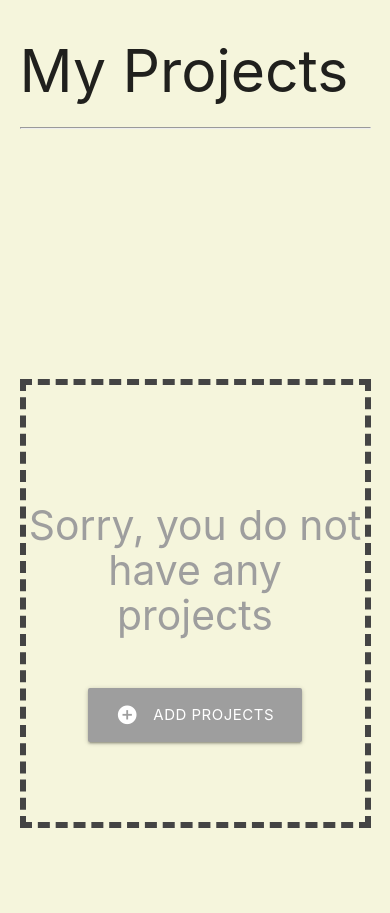
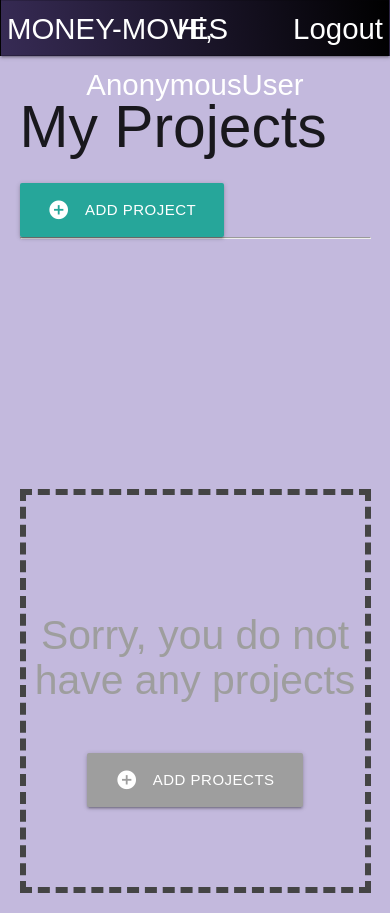
Before and after one commit to Ngina07/MoneyMoves, a Django app: page / in a window 390 px wide. Before the commit the page ends 828 px from the top, so only its background shows below. Run offline with Django 3.2, Linux system fonts and the light colour scheme; data that the repository does not hold is empty; some libraries are stand-ins or nearby versions.

Commit message:
style the webpage

```diff
--- a/budgetapp/templates/base.html
+++ b/budgetapp/templates/base.html
@@ -9,7 +9,7 @@
     {% if title %}
     <title>{{title}}</title>
     {% else %}
-    <title>Budgettttt</title>
+    <title>Money-moves</title>
     {% endif %}
 
     {% block styles %}
@@ -25,7 +25,7 @@
   </head>
 
   <body>
-
+    {% include 'navbar.html' %}
     {% block content %}
 
     {% endblock %}
--- a/budgetapp/templates/index.html
+++ b/budgetapp/templates/index.html
@@ -94,7 +94,7 @@
     .welcome .splash {
         height: 0px;
         padding: 0px;
-        border: 130em solid #039be5;
+        border: 130em solid rgb(74, 15, 114);
         position: fixed;
         left: 50%;
         top: 100%;
--- a/budgetapp/templates/navbar.html
+++ b/budgetapp/templates/navbar.html
@@ -0,0 +1,104 @@
+{% load static %}
+
+<body>
+    <nav class="navbar">
+        <span class="navbar-toggle" id="js-navbar-toggle">
+            <i class="fas fa-bars"></i>
+        </span>
+        <a href='{% url "list" %}' class='brand-logo left'>MONEY-MOVES</a>
+        <a href='{% url "list" %}' class='brand-logo center'>Hi, {{ user }}</a>
+        <a href="/logout/" class="brand-logo right">Logout</a>
+         </nav>
+</body>
+<style>
+    * {
+        box-sizing: border-box;
+        padding: 0;
+        margin: 0;
+    }
+
+    body {
+        font-family: "Josefin Sans", sans-serif;
+    }
+
+    .navbar {
+        font-size: 18px;
+        background-image: linear-gradient(260deg, black 0%, rgb(55, 43, 85) 100%);
+        border: 1px solid rgba(0, 0, 0, 0.2);
+        padding-bottom: 8px;
+    }
+
+    .main-nav {
+        list-style-type: none;
+        display: none;
+    }
+
+    .nav-links,
+    .logo {
+        text-decoration: none;
+        color: rgba(255, 255, 255, 0.7);
+    }
+
+    .main-nav li {
+        text-align: center;
+        margin: 15px auto;
+    }
+
+    .logo {
+        display: inline-block;
+        font-size: 22px;
+        margin-top: 10px;
+        padding-left: 0px;
+    }
+
+    .navbar-toggle {
+        position: absolute;
+        top: 10px;
+        right: 20px;
+        cursor: pointer;
+        color: rgba(255, 255, 255, 0.8);
+        font-size: 24px;
+    }
+
+    .active {
+        display: block;
+    }
+
+    @media screen and (min-width: 768px) {
+        .navbar {
+            display: flex;
+            justify-content: space-between;
+            padding-bottom: 0;
+            height: 70px;
+            align-items: center;
+        }
+
+        .main-nav {
+            display: flex;
+            margin-right: 30px;
+            flex-direction: row;
+            justify-content: flex-end;
+        }
+
+        .main-nav li {
+            margin: 0;
+        }
+
+        .nav-links {
+            margin-left: 40px;
+        }
+
+        .logo {
+            margin-top: 0;
+        }
+
+        .navbar-toggle {
+            display: none;
+        }
+
+        .logo:hover,
+        .nav-links:hover {
+            color: rgba(255, 255, 255, 1);
+        }
+    }
+</style>
--- a/budgetapp/templates/project-list.html
+++ b/budgetapp/templates/project-list.html
@@ -4,6 +4,11 @@
 
 <div class="container">
 <h1>My Projects</h1>
+<a href="/add" class="btn-large">
+    <i class="material-icons white-text left">add_circle</i>
+    <span class="bold">Add Project</span>
+</a>
+
 <hr>
 
     <div class="row">
@@ -17,7 +22,7 @@
         {% empty %}
         <div class="noproject-wrapper center">
             <h3 class="grey-text">Sorry, you do not have any projects</h3>
-            <a href="" class="btn-large grey">
+            <a href="/add" class="btn-large grey">
                 <i class="material-icons white-text left">add_circle</i>
                 <span class="bold">Add Projects</span>
             </a>
@@ -28,7 +33,7 @@
 </div>
 <style>
     html {
-        background-color: beige;
+        background-color: rgb(195, 185, 221);
     }
 
     .noproject-wrapper {
```
Also changed, not shown: budgetapp/templates/add-project.html (+9 -0 lines), budgetapp/templates/django_registration/base.html (+36 -0 lines), budgetapp/templates/django_registration/registration_form.html (+49 -0 lines), budgetapp/templates/project-detail.html (+8 -1 lines), budgetapp/templates/registration/login.html (+58 -0 lines), budgetapp/templates/landingpage.html (deleted).
